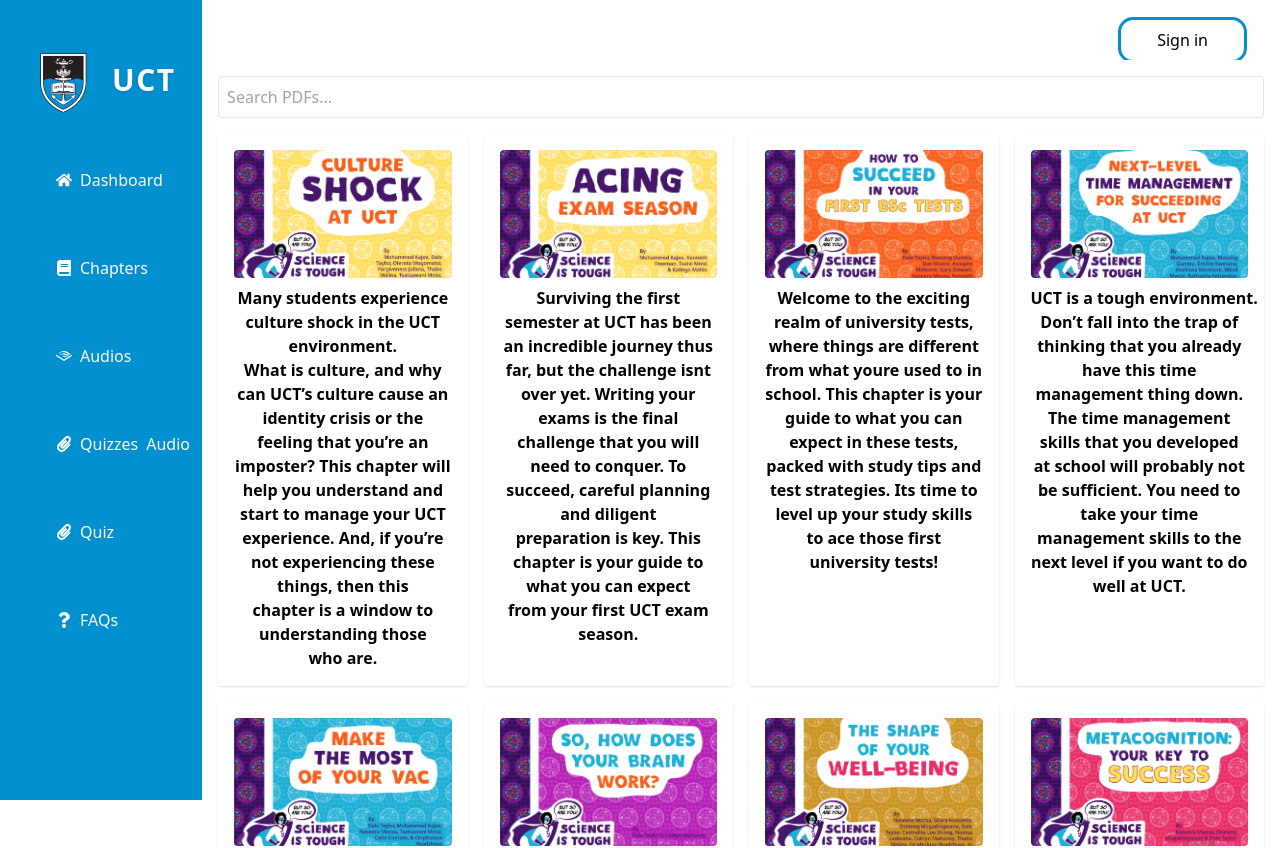
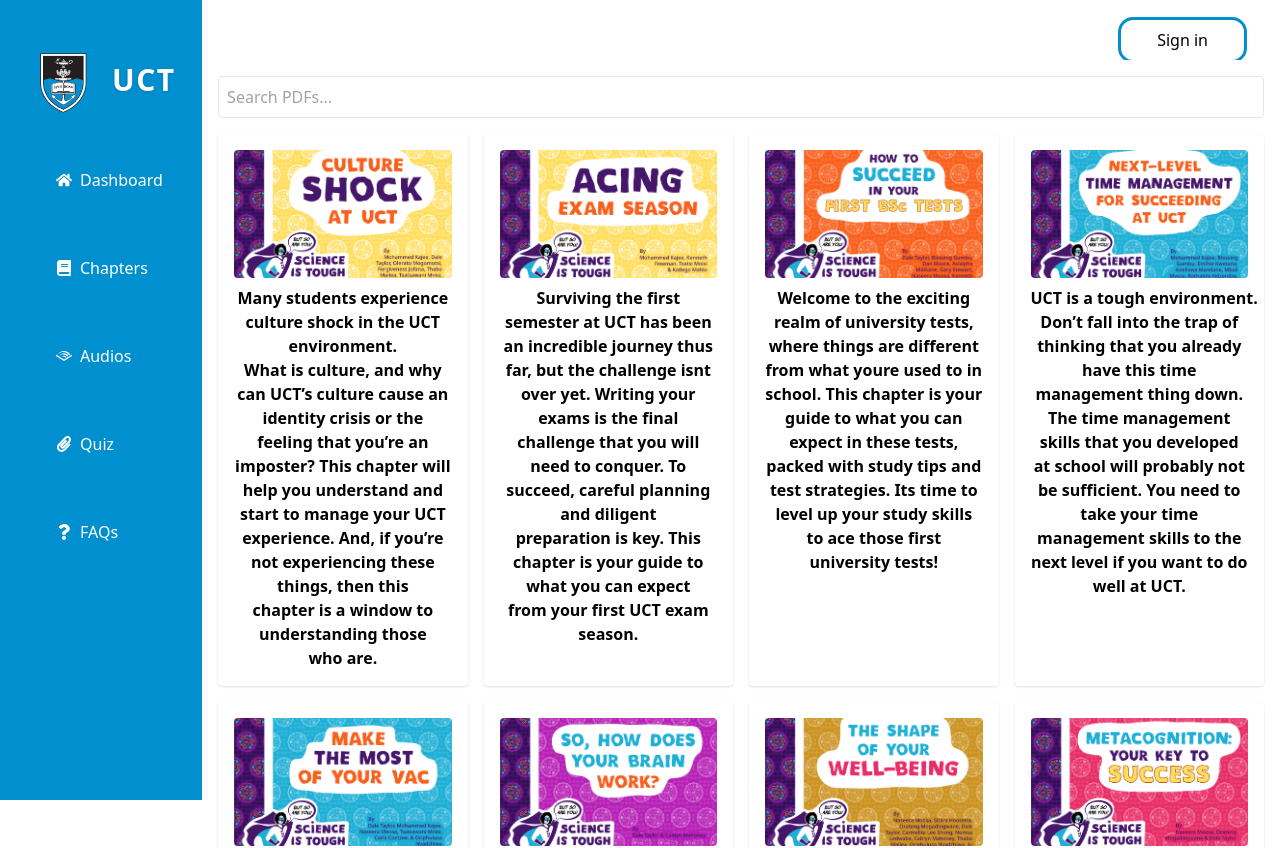
Before and after one commit to EthanAllies/ESG, a React (Vite) app in the folder client/: page / in a window 1280 px wide. Shown: the top 848 px of the page. Built offline with nearby package versions, Linux system fonts and the light colour scheme.

Commit message:
sidebar fix

```diff
--- a/client/src/components/AppSidebar.jsx
+++ b/client/src/components/AppSidebar.jsx
@@ -25,11 +25,6 @@
         </div>
         <div className="flex flex-row items-center space-x-2 py-2">
           <FaPaperclip color='white' />
-          <Link to="/quiz" className="text-white">Quizzes</Link>
-          <Link to="/audio" className="text-white">Audio</Link>
-        </div>
-        <div className="flex flex-row items-center space-x-2 py-2">
-          <FaPaperclip color='white' />
           <Link to="/quiz" className="text-white">Quiz</Link>
         </div>
         <div className="flex flex-row items-center space-x-2 py-2">
```
